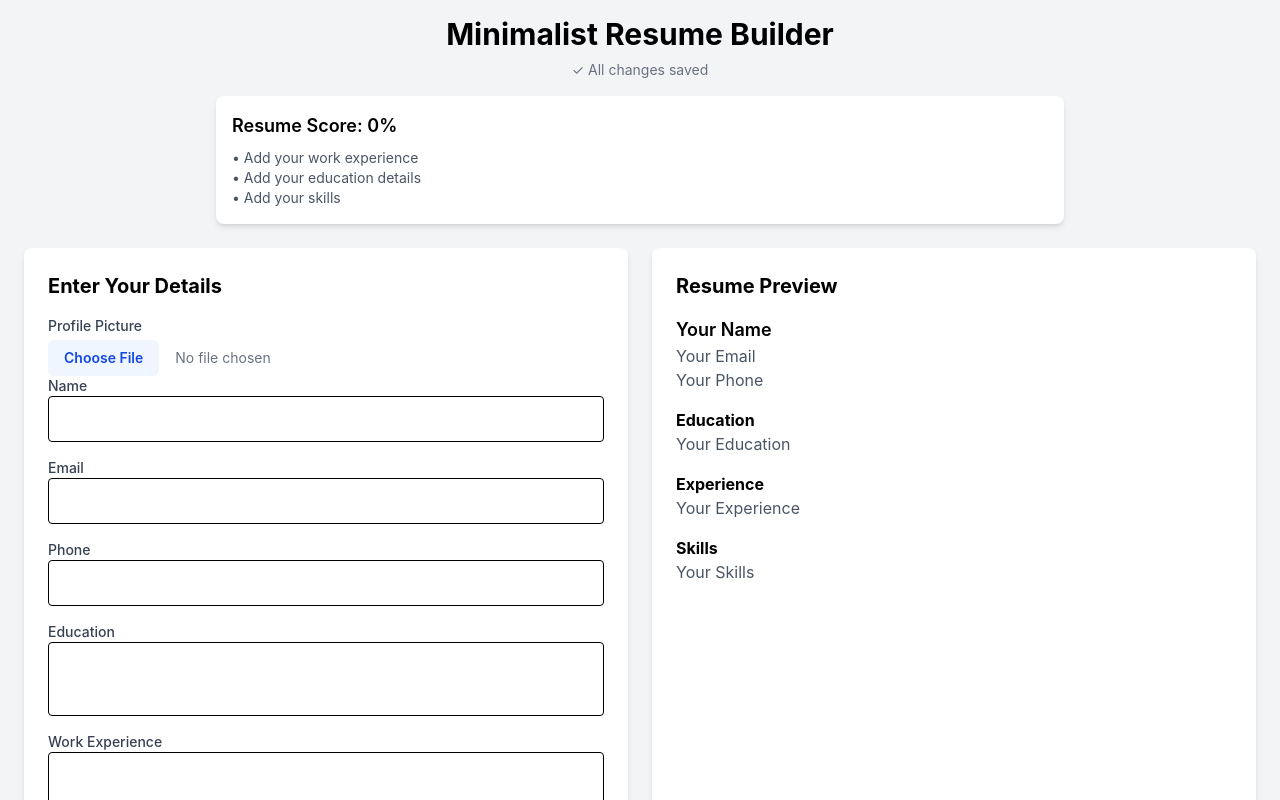
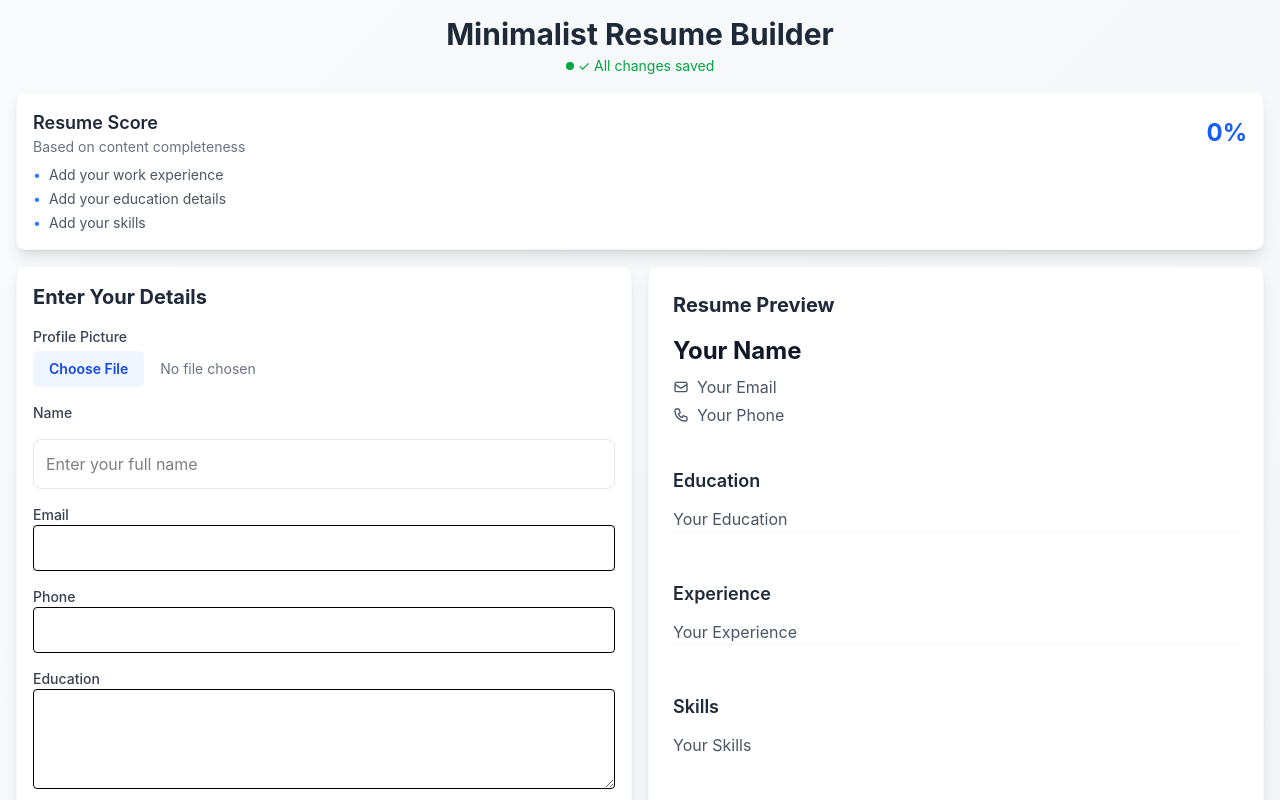
Before and after one commit to JW-Wayne-Zheng/minimalist-resume-builder, a React (Vite) app: page / in a window 1280 px wide. Shown: the top 800 px of the page. Built offline with nearby package versions, Linux system fonts and the light colour scheme.

Commit message:
Apply some refresh style changes to the app

```diff
--- a/src/App.tsx
+++ b/src/App.tsx
@@ -85,41 +85,66 @@ export default function App() {
     }
   ]);
 
-  // Add shortcut info to the UI
   return (
-    <div className="min-h-screen w-full bg-gray-100 flex flex-col items-center">
-      <h1 className="text-3xl font-bold mt-4 text-black">
+    <div className="min-h-screen w-full bg-gradient-to-br from-gray-50 to-gray-100 flex flex-col">
+      <div className="w-full max-w-[1920px] mx-auto px-4 py-4 flex flex-col min-h-screen">
+        <h1 className="text-3xl font-bold text-gray-800 text-center mb-1">
           Minimalist Resume Builder
         </h1>
-      <div className="text-sm text-gray-500 mt-2">
+        <div className="text-sm text-gray-500 text-center mb-4 flex items-center justify-center gap-2">
+          <span className={`inline-flex items-center gap-1 ${
+            saveStatus === 'saved' ? 'text-green-600' :
+            saveStatus === 'saving' ? 'text-blue-600' : 'text-red-600'
+          }`}>
+            <div className="w-2 h-2 rounded-full bg-current"></div>
             {saveStatusDisplay[saveStatus]}
+          </span>
         </div>
 
         {resumeScore && (
-        <div className="w-full max-w-4xl px-6 mt-4">
-          <div className="bg-white rounded-lg p-4 shadow-md">
-            <h3 className="text-lg font-semibold">Resume Score: {Math.round(resumeScore.total)}%</h3>
-            <div className="mt-2">
+          <div className="mb-4">
+            <div className="bg-white rounded-lg p-4 shadow-lg border border-gray-100">
+              <div className="flex items-center gap-4">
+                <div className="flex-1">
+                  <h3 className="text-lg font-semibold text-gray-800">Resume Score</h3>
+                  <div className="text-sm text-gray-500">Based on content completeness</div>
+                </div>
+                <div className="text-2xl font-bold text-blue-600">
+                  {Math.round(resumeScore.total)}%
+                </div>
+              </div>
+              <div className="mt-2 space-y-1">
                 {resumeScore.suggestions.map((suggestion, index) => (
-                <p key={index} className="text-sm text-gray-600">• {suggestion}</p>
+                  <p key={index} className="text-sm text-gray-600 flex items-start gap-2">
+                    <span className="text-blue-500">•</span>
+                    {suggestion}
+                  </p>
                 ))}
               </div>
             </div>
           </div>
         )}
 
-      <div className="flex-1 w-full grid grid-cols-1 md:grid-cols-2 gap-6 p-6">
+        <div className="grid grid-cols-1 lg:grid-cols-2 gap-4 flex-1 mb-4">
+          <div className="min-h-[600px]">
             <ResumeForm setResumeData={setResumeData} resumeData={resumeData} />
-        <div ref={resumeRef} className="w-full h-full">
+          </div>
+          <div ref={resumeRef} className="min-h-[600px]">
             <ResumePreview resumeData={resumeData} />
           </div>
         </div>
-      <div className="flex gap-2 mb-4">
+
+        <div className="flex flex-wrap justify-center gap-3 py-2">
           <button
             onClick={() => handleDownloadPDF()}
-          className="bg-blue-600 text-white px-6 py-3 rounded-lg shadow-md hover:bg-blue-700 transition"
+            className="bg-blue-600 text-white px-6 py-3 rounded-lg shadow-lg hover:bg-blue-700
+              transition-all duration-200 ease-in-out transform hover:scale-105 flex items-center gap-2"
           >
-          Download as PDF
+            <svg className="w-5 h-5" fill="none" stroke="currentColor" viewBox="0 0 24 24">
+              <path strokeLinecap="round" strokeLinejoin="round" strokeWidth={2}
+                d="M4 16v1a3 3 0 003 3h10a3 3 0 003-3v-1m-4-4l-4 4m0 0l-4-4m4 4V4" />
+            </svg>
+            Download PDF
           </button>
           <button
             onClick={() => handleExport('json')}
@@ -135,5 +160,6 @@ export default function App() {
           </button>
         </div>
       </div>
+    </div>
   );
 }
--- a/src/ResumeForm.tsx
+++ b/src/ResumeForm.tsx
@@ -33,16 +33,17 @@ export default function ResumeForm({ setResumeData, resumeData }: {
   };
 
   return (
-    <div className="space-y-4">
-      <div className="h-full p-6 bg-white rounded-lg shadow-md flex flex-col flex-1">
-        <h2 className="text-xl font-bold mb-4 text-black">Enter Your Details</h2>
+    <div className="h-full space-y-4">
+      <div className="bg-white rounded-lg shadow-lg border border-gray-100 overflow-hidden h-full">
+        <div className="p-4">
+          <h2 className="text-xl font-bold text-gray-800 mb-4">Enter Your Details</h2>
 
           <ProfilePicture onImageChange={handleProfilePicture} />
 
-        <div className="flex flex-col flex-1 gap-4">
-          {/* Name Field */}
-          <div className="flex flex-col flex-1">
-            <label htmlFor="name" className="text-sm font-medium text-gray-700">
+          <div className="space-y-4 mt-4">
+            {/* Form fields with enhanced styling */}
+            <div className="space-y-4">
+              <label htmlFor="name" className="block text-sm font-medium text-gray-700">
                 Name
               </label>
               <input
@@ -50,8 +51,10 @@ export default function ResumeForm({ setResumeData, resumeData }: {
                 name="name"
                 id="name"
                 value={resumeData.name}
-              className="w-full h-full p-3 border rounded text-black flex-grow"
+                className="w-full p-3 border border-gray-200 rounded-lg focus:ring-2
+                  focus:ring-blue-500 focus:border-blue-500 transition-all duration-200"
                 onChange={handleChange}
+                placeholder="Enter your full name"
               />
             </div>
 
@@ -94,7 +97,7 @@ export default function ResumeForm({ setResumeData, resumeData }: {
                 name="education"
                 id="education"
                 value={resumeData.education}
-              className="w-full h-full p-3 border rounded text-black flex-grow resize-none"
+                className="w-full p-3 border rounded text-black resize-y min-h-[100px]"
                 onChange={handleChange}
               />
             </div>
@@ -108,7 +111,7 @@ export default function ResumeForm({ setResumeData, resumeData }: {
                 name="experience"
                 id="experience"
                 value={resumeData.experience}
-              className="w-full h-full p-3 border rounded text-black flex-grow resize-none"
+                className="w-full p-3 border rounded text-black resize-y min-h-[150px]"
                 onChange={handleChange}
               />
             </div>
@@ -122,17 +125,24 @@ export default function ResumeForm({ setResumeData, resumeData }: {
                 name="skills"
                 id="skills"
                 value={resumeData.skills}
-              className="w-full h-full p-3 border rounded text-black flex-grow resize-none"
+                className="w-full p-3 border rounded text-black resize-y min-h-[100px]"
                 onChange={handleChange}
               />
             </div>
           </div>
         </div>
+      </div>
+
+      {/* Move error messages inside the main container */}
+      {(errors.email || errors.phone) && (
+        <div className="bg-red-50 border-l-4 border-red-500 p-3 rounded-lg sticky bottom-0">
           {errors.email && (
-        <p className="text-red-500 text-sm">{errors.email}</p>
+            <p className="text-red-700 text-sm">{errors.email}</p>
           )}
           {errors.phone && (
-        <p className="text-red-500 text-sm">{errors.phone}</p>
+            <p className="text-red-700 text-sm">{errors.phone}</p>
+          )}
+        </div>
       )}
     </div>
   );
--- a/src/ResumePreview.tsx
+++ b/src/ResumePreview.tsx
@@ -1,54 +1,62 @@
 import "./App.css";
 import { ResumeData } from "./types/resume";
 
-export default function ResumePreview({
-  resumeData,
-}: {
-  resumeData: ResumeData;
-}) {
+export default function ResumePreview({ resumeData }: { resumeData: ResumeData }) {
   return (
-    <div className="h-full w-full p-6 bg-white rounded-lg shadow-md flex flex-col overflow-y-auto">
-      <h2 className="text-xl font-bold mb-4">Resume Preview</h2>
+    <div className="bg-white rounded-lg shadow-lg border border-gray-100 p-6 h-full">
+      <h2 className="text-xl font-bold text-gray-800 mb-4">Resume Preview</h2>
 
-      {/* Profile Picture */}
+      <div className="space-y-4">
+        {/* Profile section */}
+        <div className="flex items-center gap-6">
           {resumeData.profilePicture && (
-        <div className="mb-4">
             <img
               src={resumeData.profilePicture}
               alt="Profile"
-            className="w-32 h-32 rounded-full object-cover"
+              className="w-24 h-24 rounded-full object-cover ring-4 ring-gray-50"
             />
-        </div>
           )}
-
-      {/* Name Section */}
-      <p className="text-lg font-semibold text-black break-words">
+          <div>
+            <h1 className="text-2xl font-bold text-gray-900">
               {resumeData.name || "Your Name"}
-      </p>
-      <p className="text-gray-600 break-words">
+            </h1>
+            <div className="space-y-1 mt-2">
+              <p className="text-gray-600 flex items-center gap-2">
+                <svg className="w-4 h-4" fill="none" stroke="currentColor" viewBox="0 0 24 24">
+                  <path strokeLinecap="round" strokeLinejoin="round" strokeWidth={2}
+                    d="M3 8l7.89 5.26a2 2 0 002.22 0L21 8M5 19h14a2 2 0 002-2V7a2 2 0 00-2-2H5a2 2 0 00-2 2v10a2 2 0 002 2z" />
+                </svg>
                 {resumeData.email || "Your Email"}
               </p>
-      <p className="text-gray-600 break-words">
+              <p className="text-gray-600 flex items-center gap-2">
+                <svg className="w-4 h-4" fill="none" stroke="currentColor" viewBox="0 0 24 24">
+                  <path strokeLinecap="round" strokeLinejoin="round" strokeWidth={2}
+                    d="M3 5a2 2 0 012-2h3.28a1 1 0 01.948.684l1.498 4.493a1 1 0 01-.502 1.21l-2.257 1.13a11.042 11.042 0 005.516 5.516l1.13-2.257a1 1 0 011.21-.502l4.493 1.498a1 1 0 01.684.949V19a2 2 0 01-2 2h-1C9.716 21 3 14.284 3 6V5z" />
+                </svg>
                 {resumeData.phone || "Your Phone"}
               </p>
+            </div>
+          </div>
+        </div>
 
-      {/* Education Section */}
-      <h3 className="font-bold mt-4">Education</h3>
-      <p className="text-gray-600 whitespace-pre-wrap break-words">
-        {resumeData.education || "Your Education"}
-      </p>
-
-      {/* Experience Section */}
-      <h3 className="font-bold mt-4">Experience</h3>
-      <p className="text-gray-600 whitespace-pre-wrap break-words">
-        {resumeData.experience || "Your Experience"}
-      </p>
-
-      {/* Skills Section */}
-      <h3 className="font-bold mt-4">Skills</h3>
-      <p className="text-gray-600 whitespace-pre-wrap break-words">
-        {resumeData.skills || "Your Skills"}
-      </p>
+        {/* Other sections with enhanced styling */}
+        <div className="space-y-6 divide-y divide-gray-100">
+          <Section title="Education" content={resumeData.education} />
+          <Section title="Experience" content={resumeData.experience} />
+          <Section title="Skills" content={resumeData.skills} />
+        </div>
+      </div>
     </div>
   );
 }
+
+function Section({ title, content }: { title: string; content: string }) {
+  return (
+    <div className="pt-6">
+      <h3 className="text-lg font-semibold text-gray-800 mb-3">{title}</h3>
+      <div className="text-gray-600 whitespace-pre-wrap">
+        {content || `Your ${title}`}
+      </div>
+    </div>
+  );
+}
```
Lines whose indentation alone changed are shown as unchanged.
